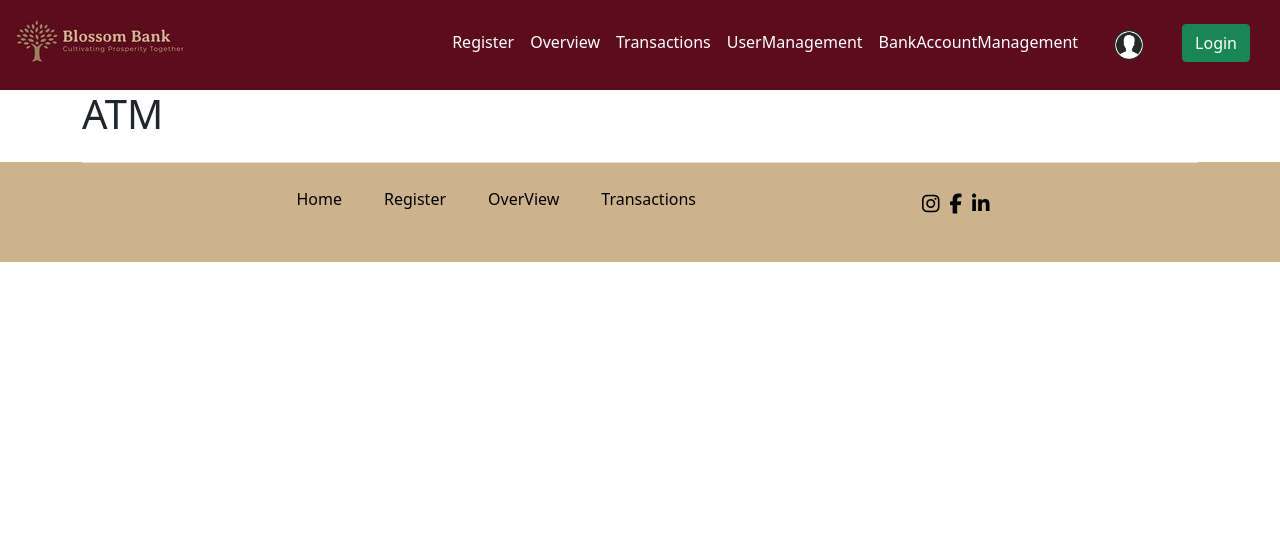
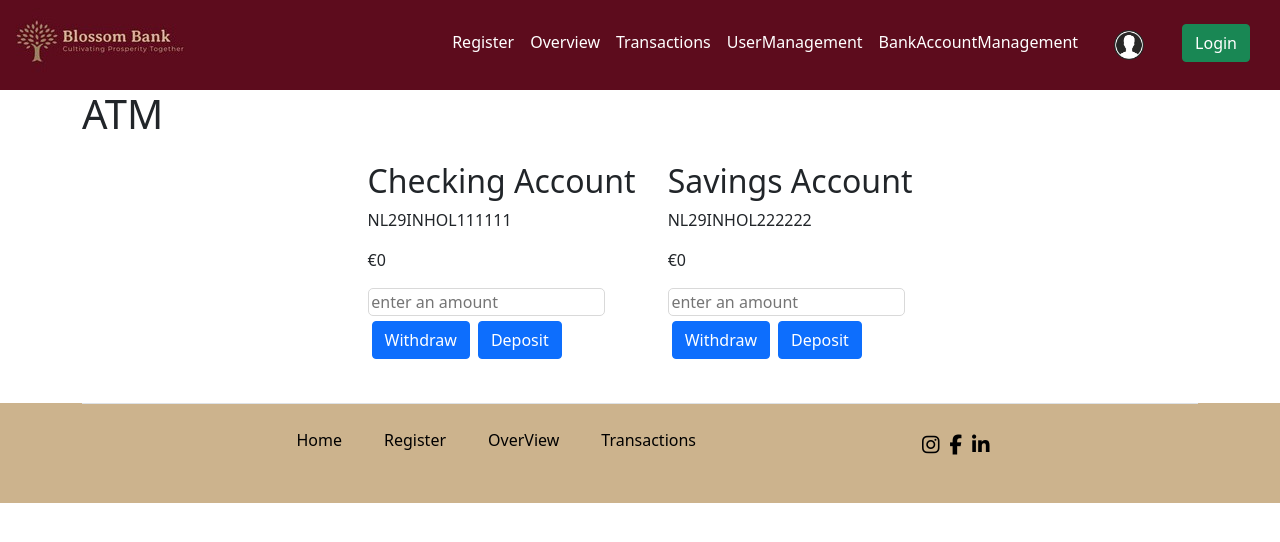
Before and after one commit to JunYuiFeng/BankingApplication-Project-VueFrontEnd, a Vue app: page /ATM in a window 1280 px wide. Shown: the top 542 px of the page. Built offline with nearby package versions, Linux system fonts and the light colour scheme.

Commit message:
atm implemented

```diff
--- a/src/components/Footer.vue
+++ b/src/components/Footer.vue
@@ -2,7 +2,7 @@
   <div class="containerWithFooter expand-lg">
     <div id="footer" class="container">
       <footer
-        class="d-flex flex-wrap justify-content-center align-items-center py-3 my-4 border-top"
+        class="d-flex flex-wrap justify-content-center align-items-center py-3 my-4 border-top absolute-bottom"
       >
         <ul class="nav">
           <li class="nav-item">
--- a/src/components/RegisterUser.vue
+++ b/src/components/RegisterUser.vue
@@ -37,9 +37,23 @@
         required
         type="text"
         name="email"
-        placeholder="email"
+        placeholder="Email"
       /><br /><br />
-      <button class="btn btn-primary" @click="createUser">
+      <input
+        v-model="phoneNumber"
+        required
+        type="text"
+        name="phoneNumber"
+        placeholder="Phone number"
+      /><br /><br />
+      <input
+        v-model="bsn"
+        required
+        type="text"
+        name="bsn"
+        placeholder="BSN"
+      /><br /><br />
+      <button class="btn btn-warning" @click="createUser">
         Create new User</button
       ><br /><br />
     </div>
@@ -67,6 +81,8 @@ export default {
       lastname: "",
       email: "",
       registerUserMessage: "",
+      phoneNumber: "",
+      bsn: "",
       status: "",
     };
   },
@@ -74,11 +90,15 @@ export default {
     createUser() {
       axios
         .post("/UserAccounts", {
-          username: this.username,
-          password: this.password,
           firstName: this.firstname,
           lastName: this.lastname,
           email: this.email,
+          username: this.username,
+          password: this.password,
+          type: "registereduser",
+          phoneNumber: this.phoneNumber,
+          dayLimit: 1000,
+          transactionLimit: 250,
         })
         .then((response) => {
           this.registerUserMessage = "User was registered successfully";
@@ -95,4 +115,10 @@ export default {
   },
 };
 </script>
-<style scoped></style>
+<style scoped>
+input {
+  margin: 0.3%;
+  border: 1px solid #D9D9D9 ;
+  border-radius: 5px;
+}
+</style>
--- a/src/components/atm/atm.vue
+++ b/src/components/atm/atm.vue
@@ -1,12 +1,31 @@
 <template>
-    <div class="container">
+    <div class="container ">
         <h1>ATM</h1>
+
+        <div class="d-flex justify-content-center">
+            <div class="account m-3" id="checkingAccount">
+                <h2>Checking Account</h2>
+                <p class="IBAN">NL29INHOL111111</p>
+                <p class="checkingBalance">€0</p>
+                <input class="row" placeholder="enter an amount"/>
+                <button class="btn btn-primary m-1" @click="withdraw">Withdraw</button>
+                <button class="btn btn-primary m-1" @click="deposit">Deposit</button>
+            </div>
+            <div class="account m-3" id="savingsAccount">
+                <h2>Savings Account</h2>
+                <p class="IBAN">NL29INHOL222222</p>
+                <p class="savingsBalance">€0</p>
+                <input class="row" placeholder="enter an amount"/>
+                <button class="btn btn-primary m-1" @click="withdraw">Withdraw</button>
+                <button class="btn btn-primary m-1" @click="deposit">Deposit</button>
+            </div>
+        </div>
+
     </div>
 </template>
 
 <script>
 import axios from 'axios';
-import { loadRouteLocation } from 'vue-router';
 
 export default {
     data() {
@@ -14,12 +33,24 @@ export default {
 
         }
     },
+    mounted() {
+
+    },
     methods: {
+        withdraw() {
 
+        },
+        deposit() {
+
+        }
     },
 };
 </script>
 
 <style scoped>
-
+    input{
+        margin: 0.3%;
+        border: 1px solid #D9D9D9 ;
+        border-radius: 5px;
+    }
 </style>
--- a/src/components/userAccountManagement/CreateUserAccount.vue
+++ b/src/components/atm/deposit.vue
@@ -1,5 +1,9 @@
 <template>
     <div class="container">
+        <h1>Deposit</h1>
+        <div class="atmInterface d-flex justify-content-center">
+
+        </div>
 
     </div>
 </template>
@@ -15,10 +19,9 @@ export default {
     },
     methods: {
 
-    }
+    },
 };
 </script>
 
 <style scoped>
-
 </style>
--- /dev/null
+++ b/src/components/atm/withdraw.vue
@@ -0,0 +1,27 @@
+<template>
+    <div class="container">
+        <h1>Withdraw</h1>
+        <div class="atmInterface d-flex justify-content-center">
+
+        </div>
+
+    </div>
+</template>
+
+<script>
+import axios from 'axios';
+
+export default {
+    data() {
+        return {
+
+        }
+    },
+    methods: {
+
+    },
+};
+</script>
+
+<style scoped>
+</style>
--- a/src/components/userAccountManagement/UserAccount.vue
+++ b/src/components/userAccountManagement/UserAccount.vue
@@ -48,7 +48,11 @@
                     <template v-if="!confirmClicked">Edit</template>
                     <template v-else>Confirm</template>
                 </button>
+                <div v-if="editUserMessage" class="alert mt-3" :class="['alert-success', {'alert-danger': displayError }]">
+                    {{ editUserMessage }}
+                </div>
             </div>
+
         </div>
     </div>
 </template>
@@ -66,6 +70,8 @@ export default {
   data() {
     return {
       confirmClicked: false,
+      displayError: null,
+      editUserMessage: '',
       firstName: '',
       lastName: '',
       email: '',
@@ -112,11 +118,17 @@ export default {
         .put(`http://localhost/UserAccounts/update/${this.userAccount.id}`, this.userAccount)
         .then(response => {
             console.log(response);
-
+            this.editUserMessage = "Edit successful";
         })
         .catch(error => {
             console.log(error);
+            this.displayError = true;
+            this.editUserMessage = "Failed to edit user";
+            //this.reload();
         });
+    },
+    reload(){
+        this.$router.go();
     },
 }
 }
@@ -125,7 +137,7 @@ export default {
 <style scoped>
     .userContainerFields {
         background-color: #FFFFFF;
-        padding: 3%
+        padding: 2%
     }
 
     p {
--- a/src/components/userAccountManagement/UserManagement.vue
+++ b/src/components/userAccountManagement/UserManagement.vue
@@ -5,37 +5,30 @@
             <div class="userOverview">
               <UserAccount v-for="userAccount in userAccounts" :userAccount="userAccount"/>
               <div class="d-flex justify-content-end">
-                <button class="btn btn-warning cancelBtn" @click="createUserAccount">Create New User Account</button>
+                <button class="btn btn-warning" @click="CreateUserAccount">Create New User Account</button>
               </div>
             </div>
-
         </div>
     </div>
 </template>
 
 <script>
-import { loadRouteLocation } from 'vue-router';
 import UserAccount from './UserAccount.vue'
-import CreateUserAccount from './CreateUserAccount.vue'
 import axios from 'axios';
 
 export default {
   components: {
     UserAccount,
-    CreateUserAccount
   },
   data() {
         return {
-            userAccounts: []
+          userAccounts: []
         };
   },
   mounted() {
     this.load();
   },
   methods: {
-    createUserAccount() {
-
-    },
     load(){
         axios
       .get("http://localhost/UserAccounts")
@@ -46,6 +39,10 @@ export default {
       .catch((error) => {
         console.log(error);
       });
+    },
+    CreateUserAccount() {
+      console.log("CreateUserAccount");
+      this.$router.push("/RegisterUser");
     }
   }
 }
--- a/src/router/index.js
+++ b/src/router/index.js
@@ -8,6 +8,8 @@ import Transactions from "../components/overview/Transactions.vue";
 import UserManagement from "../components/userAccountManagement/UserManagement.vue";
 import BankAccountsManagement from "../components/bankaccountsmanagement/BankAccountsManagement.vue";
 import ATM from "../components/atm/atm.vue";
+import WithDraw from "../components/atm/withdraw.vue";
+import Deposit from "../components/atm/deposit.vue";
 
 const routes = [
   { path: "/", component: Home },
@@ -17,7 +19,9 @@ const routes = [
   { path: "/Transactions", component: Transactions },
   { path: "/UserManagement", component: UserManagement },
   { path: "/BankAccountsManagement", component: BankAccountsManagement },
-  { path: "/ATM", component: ATM }
+  { path: "/ATM", component: ATM },
+  { path: "/WithDraw", component: WithDraw },
+  { path: "/Deposit", component: Deposit }
 ];
 
 const router = createRouter({
```
